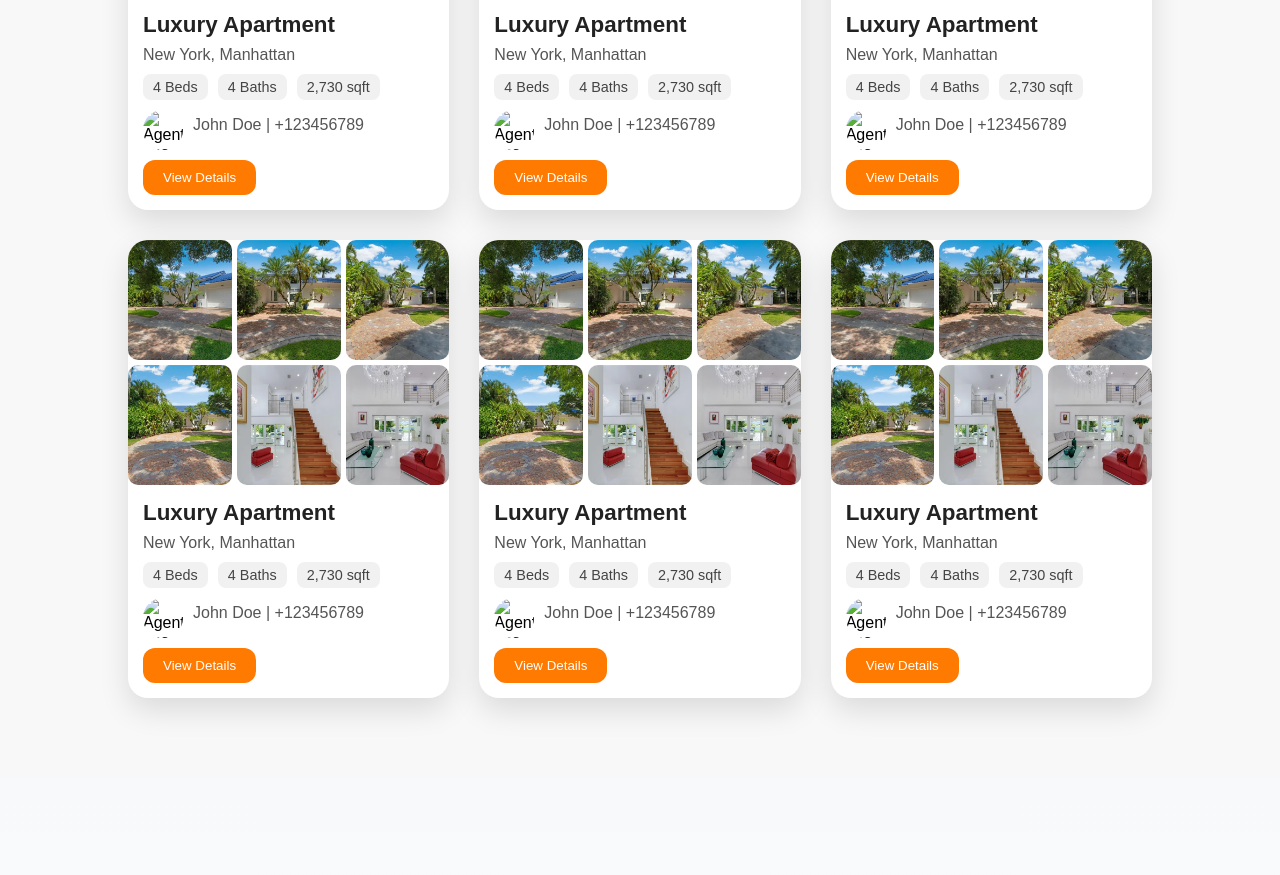
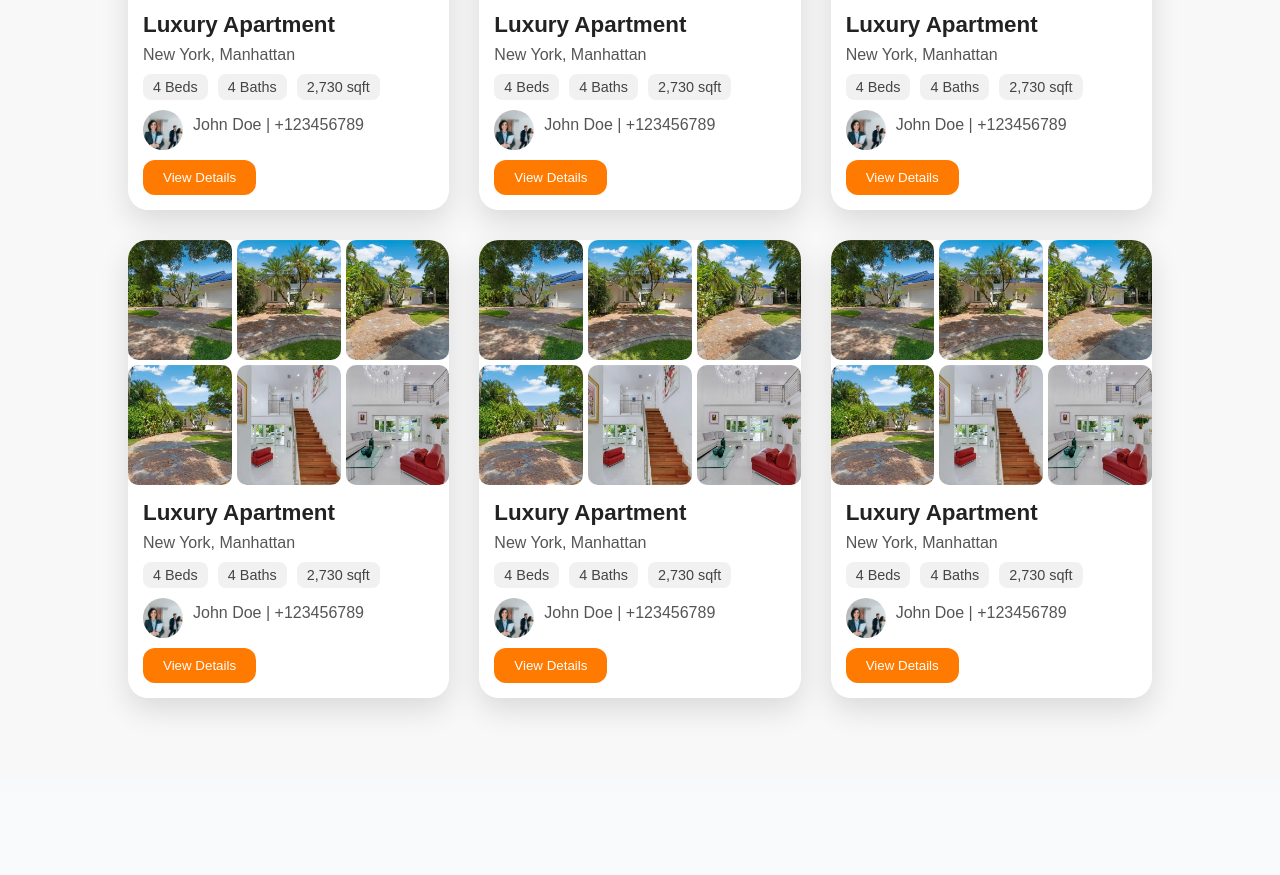
Before and after one commit to ezedan001/kc-website, a plain HTML site: page index.html in a window 1280 px wide. Shown: the part 1271-2146 px from the top of the page. Drawn offline with Linux system fonts and the light colour scheme; no server answers.

Commit message:
Add files via upload

```diff
--- a/index.html
+++ b/index.html
@@ -220,7 +220,7 @@
                         <li>2,730 sqft</li>
                     </ul>
                     <div class="agent-info">
-                        <img src="agent1.jpg" alt="Agent Image">
+                        <img src="serene image/agent 1.jpg" alt="Agent Image">
                         <p>John Doe | +123456789</p>
                     </div>
                     <button class="details-btn">View Details</button>
@@ -248,7 +248,7 @@
                         <li>2,730 sqft</li>
                     </ul>
                     <div class="agent-info">
-                        <img src="agent1.jpg" alt="Agent Image">
+                        <img src="serene image/agent 1.jpg" alt="Agent Image">
                         <p>John Doe | +123456789</p>
                     </div>
                     <button class="details-btn">View Details</button>
@@ -277,7 +277,7 @@
                         <li>2,730 sqft</li>
                     </ul>
                     <div class="agent-info">
-                        <img src="agent1.jpg" alt="Agent Image">
+                        <img src="serene image/agent 1.jpg" alt="Agent Image">
                         <p>John Doe | +123456789</p>
                     </div>
                     <button class="details-btn">View Details</button>
@@ -305,7 +305,7 @@
                         <li>2,730 sqft</li>
                     </ul>
                     <div class="agent-info">
-                        <img src="agent1.jpg" alt="Agent Image">
+                        <img src="serene image/agent 1.jpg" alt="Agent Image">
                         <p>John Doe | +123456789</p>
                     </div>
                     <button class="details-btn">View Details</button>
@@ -333,7 +333,7 @@
                         <li>2,730 sqft</li>
                     </ul>
                     <div class="agent-info">
-                        <img src="agent1.jpg" alt="Agent Image">
+                        <img src="serene image/agent 1.jpg" alt="Agent Image">
                         <p>John Doe | +123456789</p>
                     </div>
                     <button class="details-btn">View Details</button>
@@ -359,7 +359,7 @@
                         <li>2,730 sqft</li>
                     </ul>
                     <div class="agent-info">
-                        <img src="agent1.jpg" alt="Agent Image">
+                        <img src="serene image/agent 1.jpg" alt="Agent Image">
                         <p>John Doe | +123456789</p>
                     </div>
                     <button class="details-btn">View Details</button>
```
